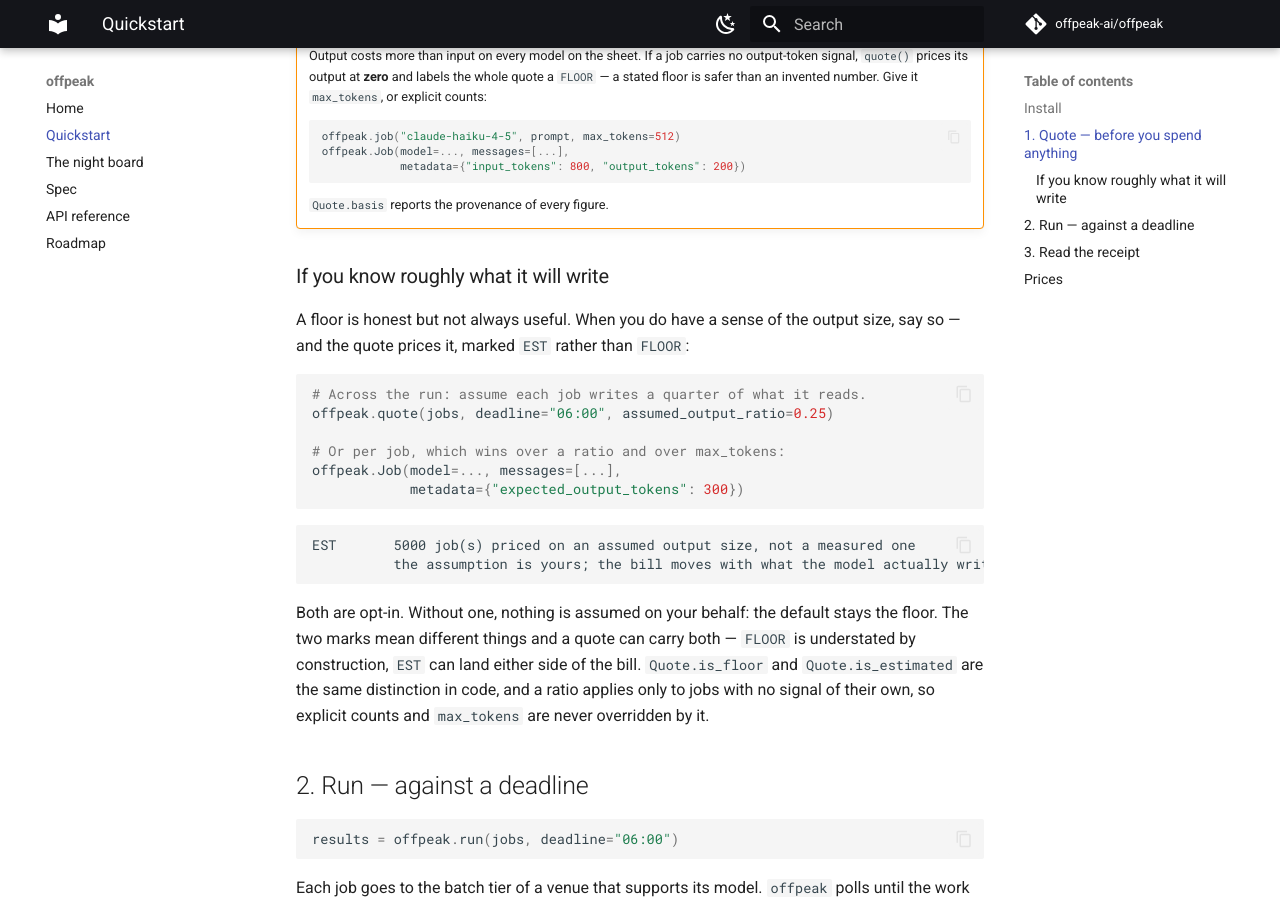
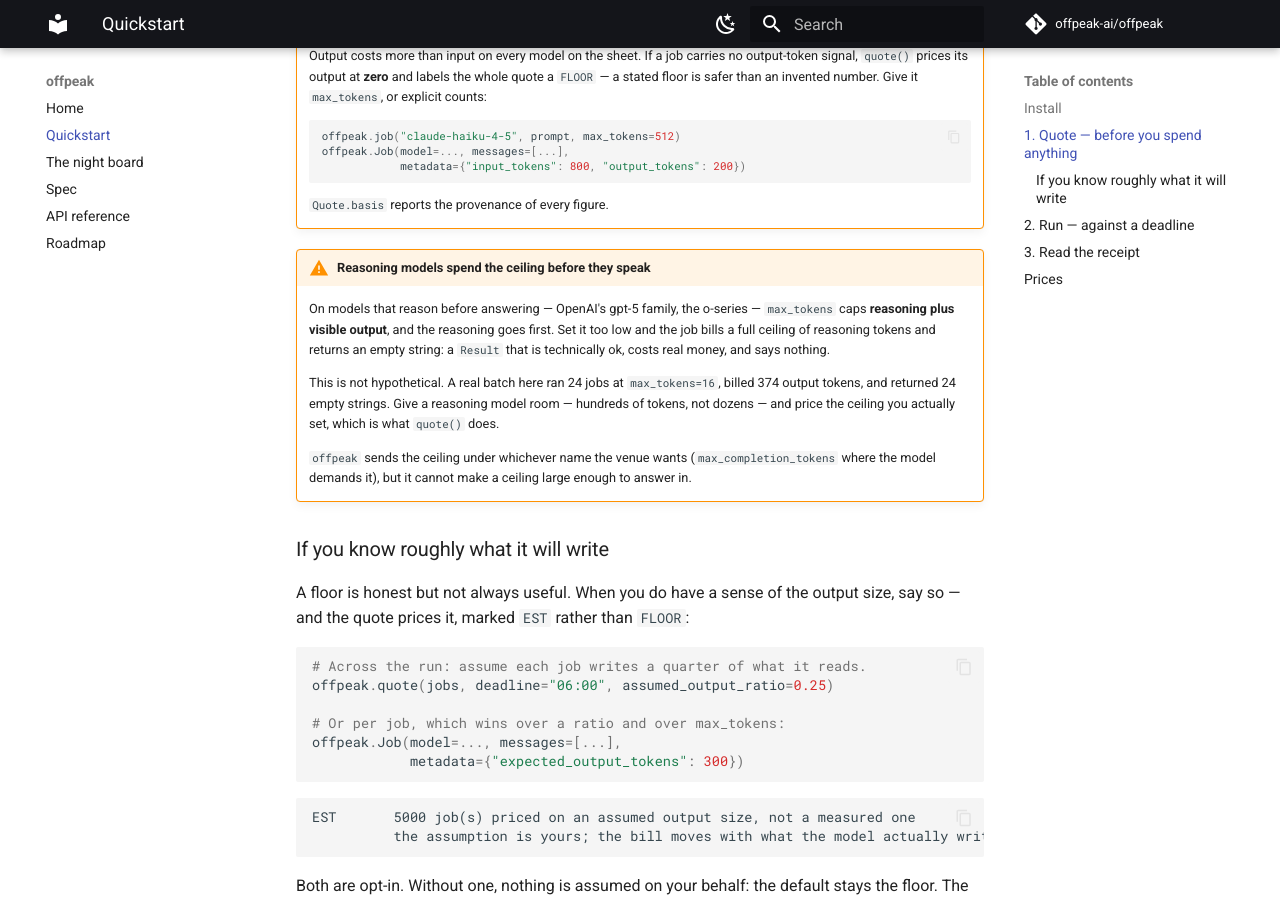
Before and after one commit to offpeak-ai/offpeak, an MkDocs documentation site: the page built from docs/quickstart.md, in a window 1280 px wide and 900 px high, scrolled down 1044 px. Built offline with MkDocs 1.6.1 and Material for MkDocs 9.7.7, drawn with Linux system fonts in a browser that asks for light colours; comment, search, counter and statistics services are not loaded.

Commit message:
docs: a reasoning model spends its ceiling before it speaks (#17)
Earned by a real batch tonight: 24 gpt-5.6-luna jobs at max_tokens=16
billed 374 output tokens and returned 24 empty strings. The reasoning runs
first and eats the ceiling; what is left for visible output is nothing.

The Result is technically ok — no error, text is not None — which is
exactly what makes it worth a warning rather than a footnote. offpeak
sends the ceiling under whichever name the venue wants; it cannot make a
ceiling large enough to answer in.

````diff
--- a/docs/quickstart.md
+++ b/docs/quickstart.md
@@ -59,6 +59,22 @@ print(q.spread_usd, q.spread_pct)
     ```
 
     `Quote.basis` reports the provenance of every figure.
+
+!!! warning "Reasoning models spend the ceiling before they speak"
+    On models that reason before answering — OpenAI's gpt-5 family, the
+    o-series — `max_tokens` caps **reasoning plus visible output**, and the
+    reasoning goes first. Set it too low and the job bills a full ceiling of
+    reasoning tokens and returns an empty string: a `Result` that is
+    technically ok, costs real money, and says nothing.
+
+    This is not hypothetical. A real batch here ran 24 jobs at
+    `max_tokens=16`, billed 374 output tokens, and returned 24 empty strings.
+    Give a reasoning model room — hundreds of tokens, not dozens — and price
+    the ceiling you actually set, which is what `quote()` does.
+
+    `offpeak` sends the ceiling under whichever name the venue wants
+    (`max_completion_tokens` where the model demands it), but it cannot make a
+    ceiling large enough to answer in.
 
 ### If you know roughly what it will write
 
````
Also changed, not shown: 1 other file.
